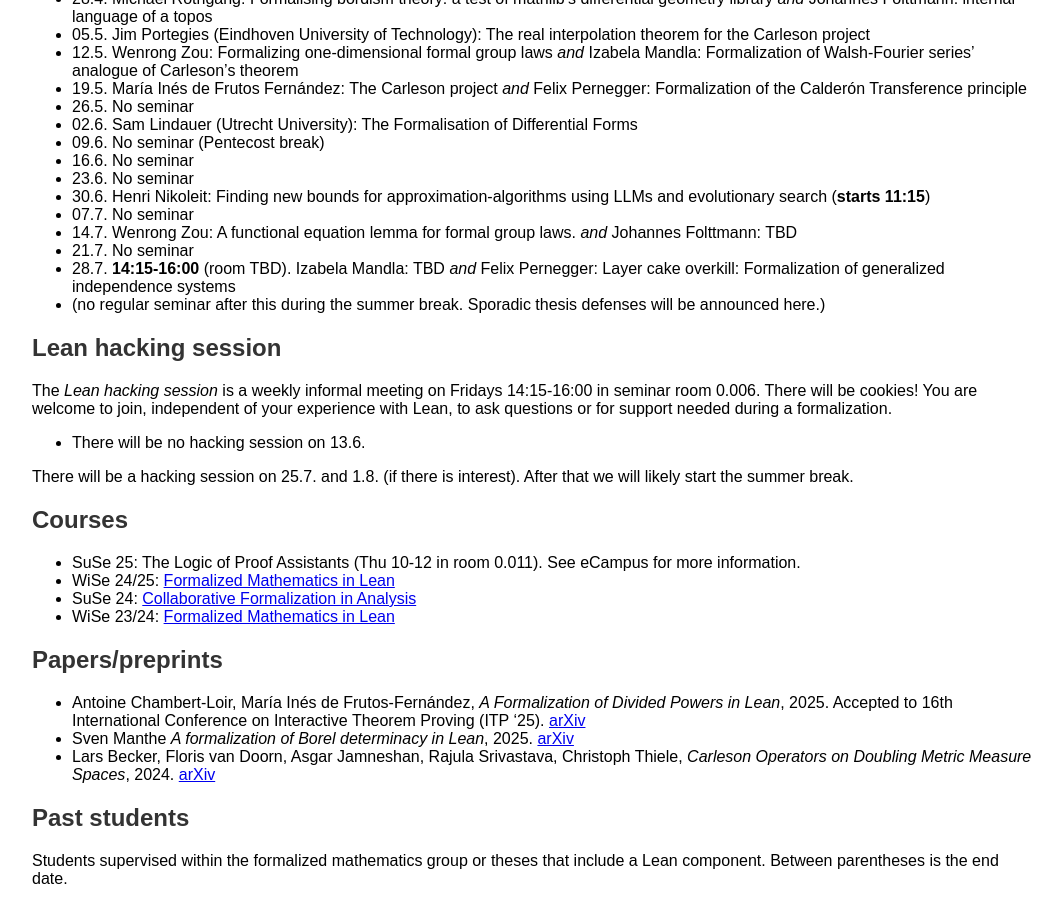
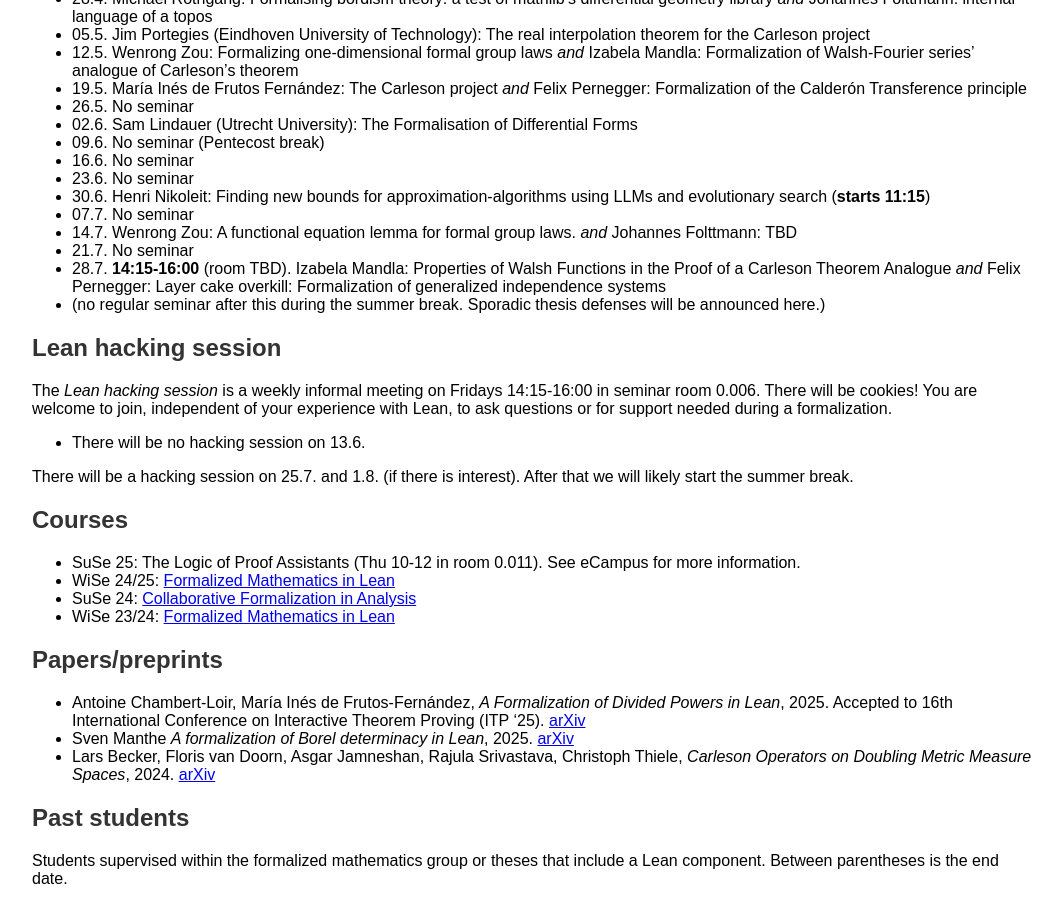
Before and after one commit to fpvandoorn/fpvandoorn.github.io, a Jekyll site: the page built from formalized-mathematics.md, in a window 1280 px wide and 900 px high, scrolled down 868 px. Shown: the whole window, without its empty margins (108-1170 px from the left). Built offline with Jekyll 4.4.1, drawn with Linux system fonts in a browser that asks for light colours; our own code applies the rules of GitHub Pages for plain Markdown files.

Commit message:
Update seminar schedule

```diff
--- a/formalized-mathematics.md
+++ b/formalized-mathematics.md
@@ -59,7 +59,7 @@ Schedule:
 * 07.7. No seminar
 * 14.7. Wenrong Zou: A functional equation lemma for formal group laws. *and* Johannes Folttmann: TBD
 * 21.7. No seminar
-* 28.7. **14:15-16:00** (room TBD). Izabela Mandla: TBD *and* Felix Pernegger: Layer cake overkill: Formalization of generalized independence systems
+* 28.7. **14:15-16:00** (room TBD). Izabela Mandla: Properties of Walsh Functions in the Proof of a Carleson Theorem Analogue *and* Felix Pernegger: Layer cake overkill: Formalization of generalized independence systems
 * (no regular seminar after this during the summer break. Sporadic thesis defenses will be announced here.)
 
 <!-- The seminar will be Tue 10-12 in WiSe 25/26. -->
```
